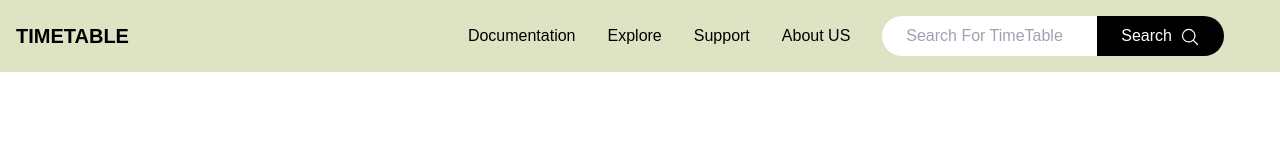
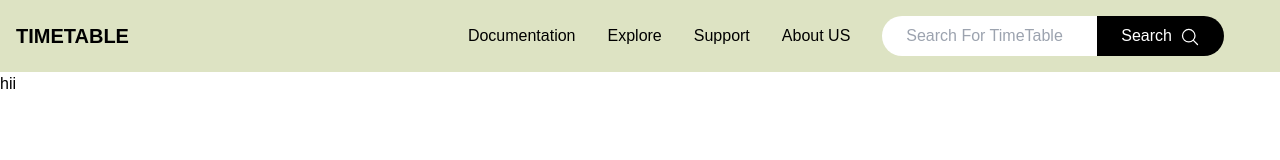
Before and after one commit to 0chiranjeevim0/TimeTable_WebApp_FrontEnd, a React (Create React App) app: page / in a window 1280 px wide. Shown: the top 160 px of the page. Built offline with nearby package versions, Linux system fonts and the light colour scheme.

Commit message:
status : firebase cd

```diff
--- a/src/App.js
+++ b/src/App.js
@@ -8,6 +8,7 @@ const App = () =>{
   return(
     <div className="">
         <Navbar />
+        hii
     </div>
   )
 }
```
